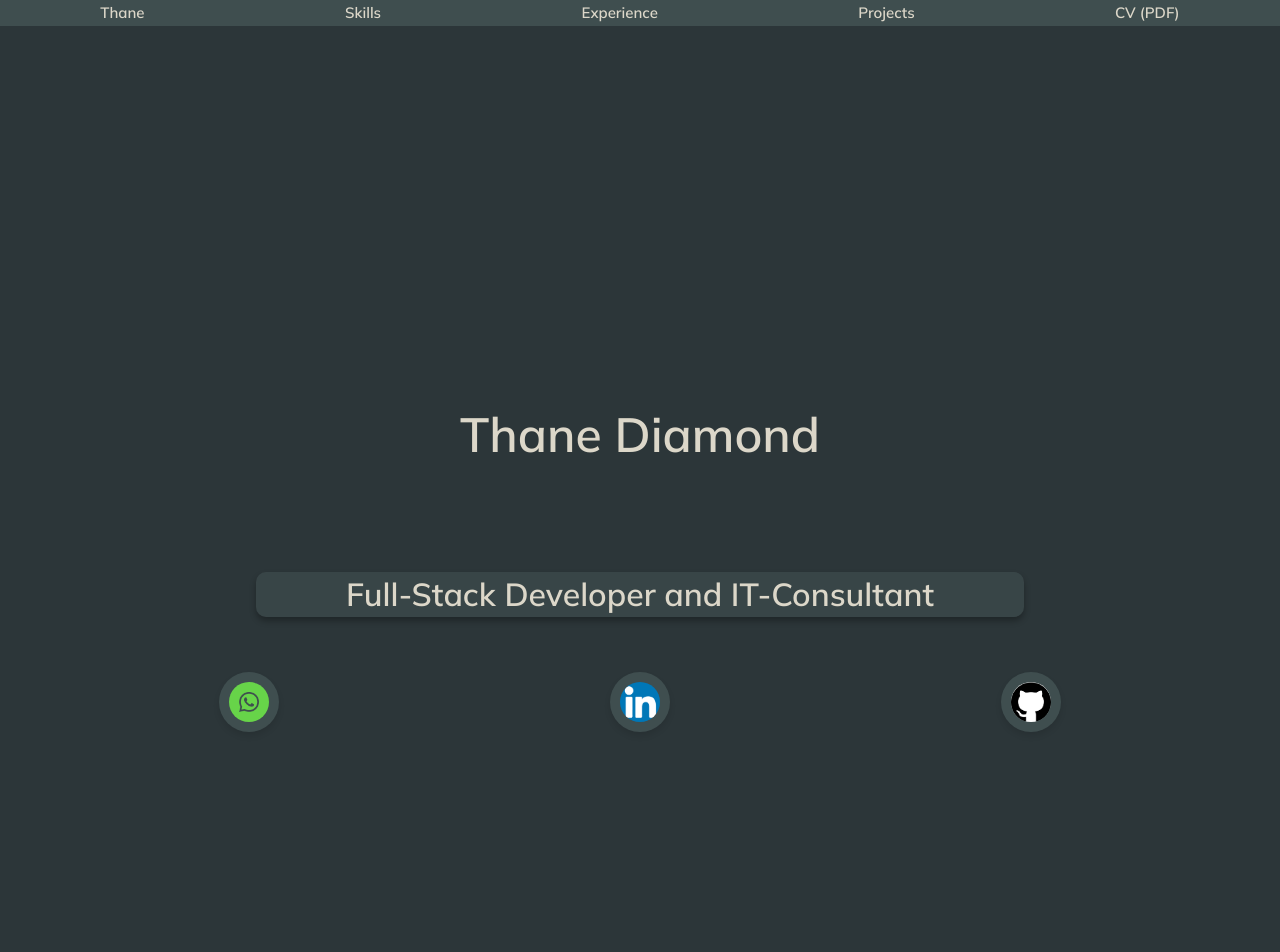
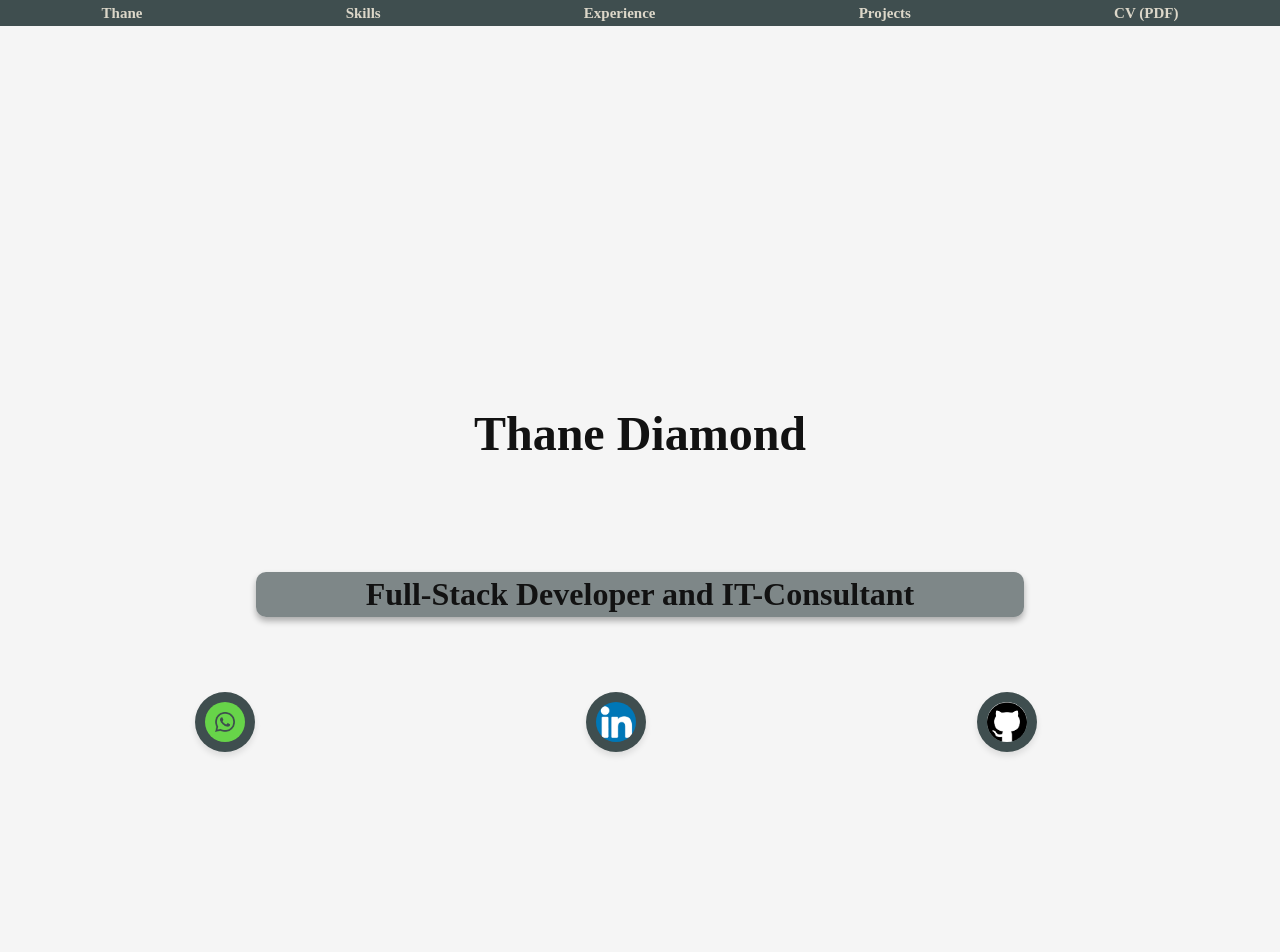
Before and after one commit to ThaneDiamond/ThaneDiamondWebsite, a plain HTML site: page index.html in a window 1280 px wide. Shown: the top 952 px of the page. Drawn offline with Linux system fonts and the light colour scheme.

Commit message:
Colour and Font Changes

```diff
--- a/CSS/contacts.css
+++ b/CSS/contacts.css
@@ -1,38 +1,42 @@
 .contactsSection{
-    text-align: center;
 
+  justify-items: left;
     padding: 20px;
     max-width: 90%;
+    margin: 20px;
+    margin-bottom: 120px;
 
-    margin-bottom: 120px;
 
   }
 
   .contacts {
-    display: flex;
-    justify-content: center;
+
     gap: 15px;
     margin-top: 15px;
+    display: flex;
+    justify-items: center;
   }
 
   .contact {
     width: 60px;
     height: 60px;
-    display: flex;
-    align-items: center;
-    justify-content: center;
     background-color: rgb(63, 78, 79);
     border-radius: 50%;
     box-shadow: 0 4px 6px rgba(0, 0, 0, 0.1);
+    display: flex;
+    justify-items: center;
+    align-items: center;
+
   }
 
   .contact img {
-    display: flex;
-    align-items: center;
-    justify-content: center;
+
     max-width: 40px;
     max-height: 40px;
     border-radius: 50%;
+    display: flex;
+    justify-items: center;
+    align-items: center;
 
   }
   @media (min-width: 1024px) {
@@ -41,24 +45,12 @@
     }
 
     .contacts {
-        display: flex;
-        justify-content: flex-start;
-        align-items: center;
+
         gap: 20px;
       }
 
+      .contact img {
 
-      .contact {
-        display: flex;
-        justify-content: center;
-        align-items: center;
-
-      }
-
-      .contact img {
-        display: flex;
-        align-items: center;
-        justify-content: center;
         max-width: 40px;
         max-height: 40px;
         border-radius: 50%;
--- a/CSS/style.css
+++ b/CSS/style.css
@@ -6,14 +6,13 @@
 
   body {
     overflow-x: hidden;
-    font-family: 'Mulish', 'Arial', 'Helvetica Neue', sans-serif;
+    font-family: 'Playfair Display';
     line-height: 1.6;
-    color: rgb(60, 61, 55);
+    color: rgb(18, 18, 18);
     font-weight: bold;
 
 
-    background: rgb(44, 54, 57);
-    color: rgb(220, 215, 201);
+    background: rgb(245, 245, 245);
     background-size: cover;
 
 
--- a/index.html
+++ b/index.html
@@ -12,7 +12,7 @@
     <link rel="stylesheet" href="/CSS/header.css">
     <link rel="stylesheet" href="/CSS/mediaQueries.css">
     <meta charset="UTF-8">
-    <link href="https://fonts.googleapis.com/css2?family=Mulish:wght@300;400;500;600&display=swap" rel="stylesheet">
+
     <meta name="viewport" content="width=device-width, initial-scale=1.0">
     <meta name="description" content="Thane Diamond's portfolio showcasing expertise as an IT consultant, C# developer, and SQL ERD development. Explore skills, projects, and work experience in web development and IT.">
     <title>Thane Diamond – Developer Portfolio</title>
```
